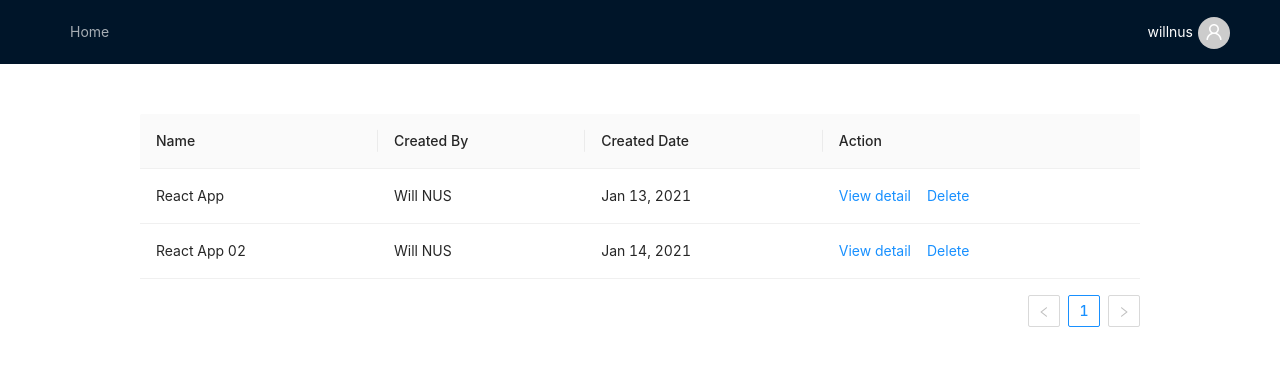
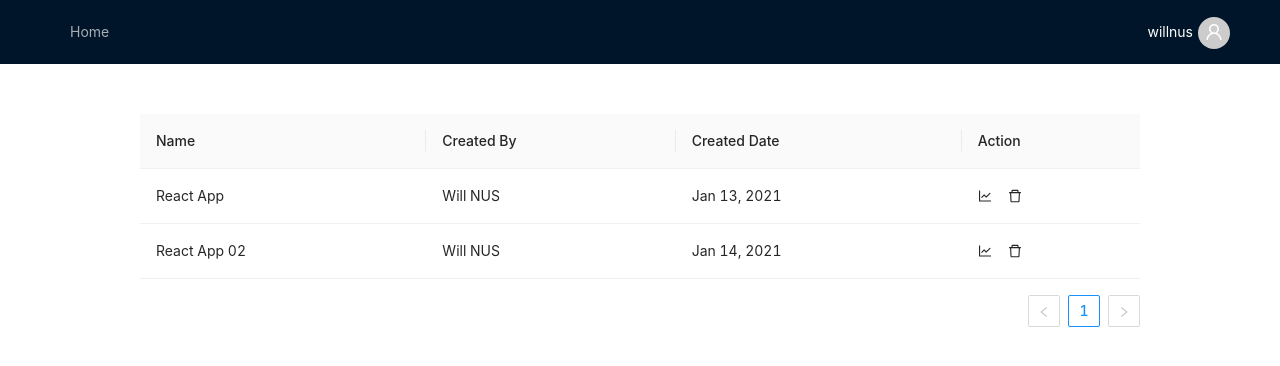
Before and after one commit to nus-will/sample-react-app, a React (Create React App) app: page /login in a window 1280 px wide. Both pictures are taken after a click on the button "Submit". Shown: the top 366 px of the page. Built offline with nearby package versions, Linux system fonts and the light colour scheme.

Commit message:
Update UI/UX

```diff
--- a/src/components/Header/header.css
+++ b/src/components/Header/header.css
@@ -2,11 +2,11 @@
   margin-bottom: 50px;
 }
 
-.profile {
+#header .profile {
   float: right;
   color:  white;
 }
 
-.profile .ant-avatar{
+#header .profile .ant-avatar{
   margin-left:  5px;
 }
--- a/src/components/Home/home.css
+++ b/src/components/Home/home.css
@@ -2,3 +2,7 @@
   max-width: 1000px;
   margin: auto;
 }
+
+#home-projects .actions .ant-space-item:hover {
+  color: deepskyblue;
+}
--- a/src/components/Home/index.js
+++ b/src/components/Home/index.js
@@ -1,5 +1,6 @@
 import { useSelector } from 'react-redux'
 import { Table, Space } from 'antd'
+import { DeleteOutlined, LineChartOutlined } from '@ant-design/icons'
 import './home.css'
 import { deleteProject } from '../../redux/reducers/projects'
 import { useDispatch } from 'react-redux'
@@ -11,7 +12,8 @@ function Home() {
   const dispatch = useDispatch()
 
   const onDelete = (projectId) => {
-    dispatch(deleteProject(projectId))
+    let result = window.confirm("Are you sure?")
+    result && dispatch(deleteProject(projectId))
   }
 
   const onViewDetails = (projectId) => {
@@ -38,9 +40,9 @@ function Home() {
       title: 'Action',
       key: 'action',
       render: (text, record) => (
-        <Space size="middle">
-          <a onClick={() => onViewDetails(record.id)} >View detail</a>
-          <a onClick={() => onDelete(record.id)} >Delete</a>
+        <Space size="middle" className='actions'>
+          <LineChartOutlined onClick={() => onViewDetails(record.id)} />
+          <DeleteOutlined onClick={() => onDelete(record.id)} />
         </Space>
       ),
     },
```
